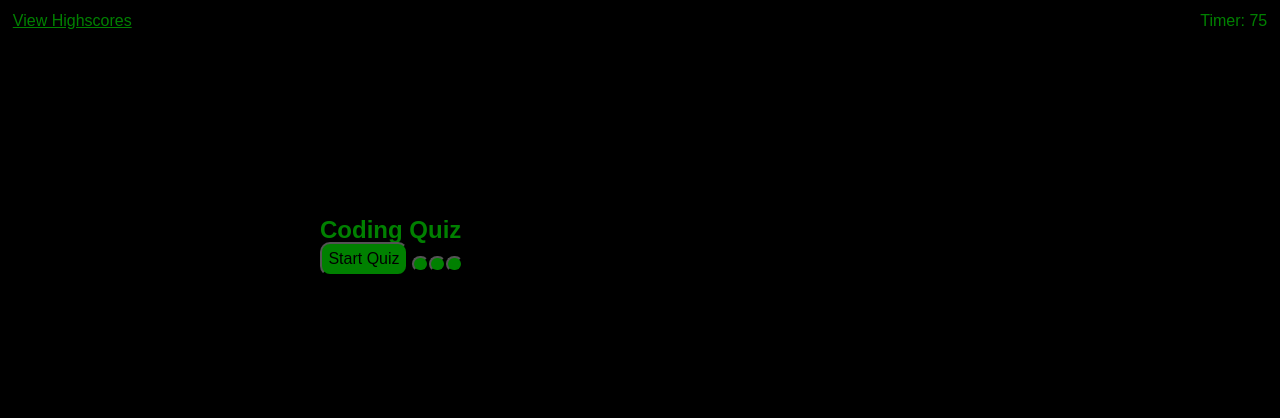
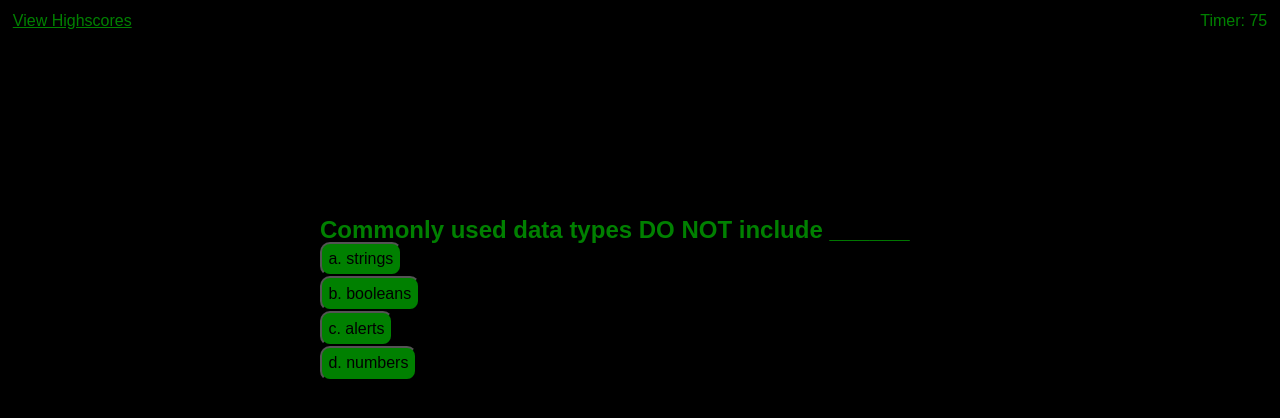
Before and after one commit to Vy187/javascript-quiz, a plain HTML site: page index.html in a window 1280 px wide. Both pictures are taken after a click on the button "Start Quiz". Drawn offline with Linux system fonts and the light colour scheme.

Commit message:
able to move onto the question now

```diff
--- a/assets/css/style.css
+++ b/assets/css/style.css
@@ -31,6 +31,10 @@ section {
     text-align: center;
 }
 
+#container-question button{
+    display: block;
+}
+
 button {
     background-color: green;
     color: black;
--- a/assets/js/script.js
+++ b/assets/js/script.js
@@ -41,7 +41,9 @@ const questions = [
     }
 ]
 
-function renderQuestion() {
+currentQuestion = 0;
+
+function setupQuestion() {
     document.querySelector("#container-homepage").setAttribute("id", "container-question");
     document.querySelector("#title").setAttribute("id", "question");
     document.querySelector("#description").remove();
@@ -58,11 +60,31 @@ function renderQuestion() {
     document.querySelector("#container-question").appendChild(b);
     document.querySelector("#container-question").appendChild(c);
     document.querySelector("#container-question").appendChild(d);
+
+    renderQuestion();
 }
 
-document.querySelector("button").addEventListener("click", function (event) {
+function renderQuestion() {
+    if (currentQuestion < 5) {
+        document.querySelector("#question").textContent = questions[currentQuestion].question;
+        document.querySelector("#a").textContent = "a. " + questions[currentQuestion].a;
+        document.querySelector("#b").textContent = "b. " + questions[currentQuestion].b
+        document.querySelector("#c").textContent = "c. " + questions[currentQuestion].c;
+        document.querySelector("#d").textContent = "d. " + questions[currentQuestion].d;
+        currentQuestion++;
+    }
+}
+
+document.querySelector("section").addEventListener("click", function (event) {
+    console.log(event.target.getAttribute("id"));
     switch (event.target.getAttribute("id")) {
         case 'start':
+            setupQuestion();
+            break;
+        case 'a':
+        case 'b':
+        case 'c':
+        case 'd':
             renderQuestion();
             break;
     }
```
